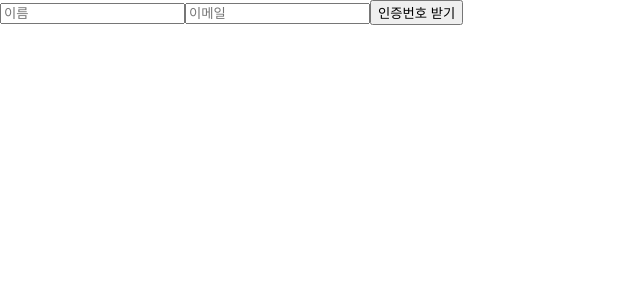
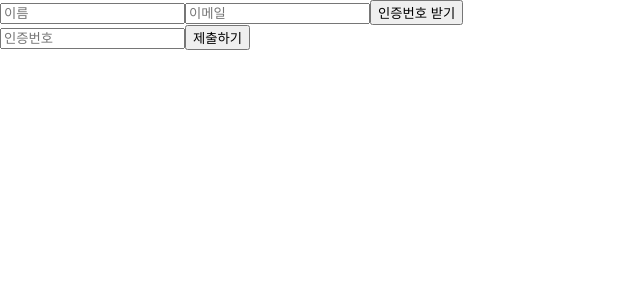
Before and after one commit to I-on-I/OO-s-Library-Client, a React (Create React App) app: page /findLogin in a window 1280 px wide. Shown: the top 300 px of the page, without its empty margins (0-640 px from the left). Built offline with nearby package versions, Linux system fonts and the light colour scheme.

Commit message:
feat : login change btn

```diff
--- a/src/routes/FindLogin.js
+++ b/src/routes/FindLogin.js
@@ -51,7 +51,7 @@ export default function FindLogin() {
         />
         <button type="submit">인증번호 받기</button>
       </form>
-      {isVerificationCodeSubmitted ? (
+
       <form onSubmit={handleVerificationSubmit}>
         <input
           type="text"
@@ -61,7 +61,6 @@ export default function FindLogin() {
         />
         <button type="submit">제출하기</button>
       </form>
-      ) : null}
     </div>
   );
 }
```
Lines whose indentation alone changed are shown as unchanged.
